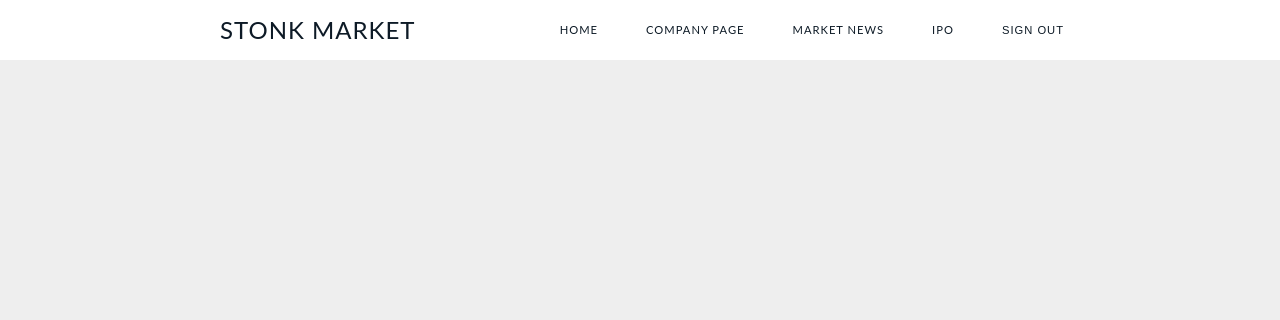
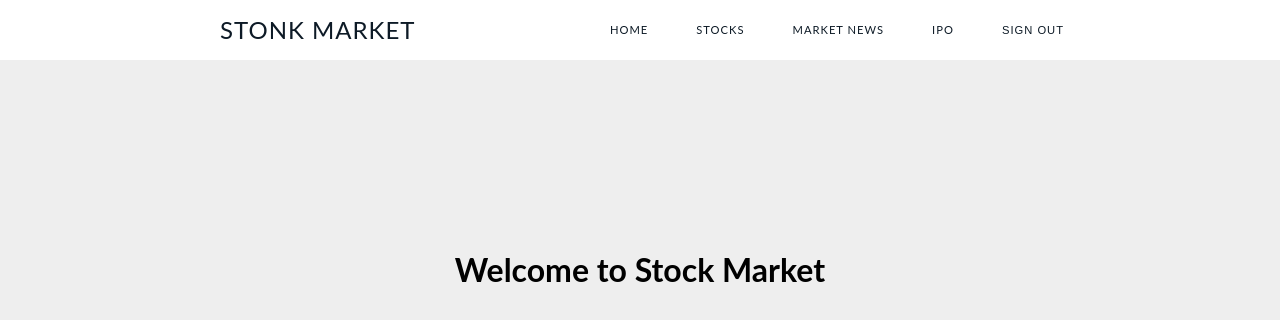
Before and after one commit to dharmitviradia/CS-554-Web-Programming-II-Project, a React (Create React App) app in the folder Client/: page / in a window 1280 px wide. Shown: the top 320 px of the page. Built offline with nearby package versions, Linux system fonts and the light colour scheme; no server answers; sample sign-in values are in the browser's storage.

Commit message:
Tweak home page and error

```diff
--- a/Client/src/App.css
+++ b/Client/src/App.css
@@ -430,3 +430,18 @@ footer {
   width: 320px;
   height: 500px;
 }
+
+/* Home */
+
+.homePage {
+  margin: 250px auto;
+  text-align: center;
+}
+
+/* Error */
+
+.error {
+  width: 50%;
+  margin: 250px auto;
+  text-align: center;
+}
--- a/Client/src/components/App.js
+++ b/Client/src/components/App.js
@@ -5,8 +5,9 @@ import Company from './CompanyPage';
 import MarketNews from './MarketNews';
 import Ipo from './Ipo';
 import HomePage from './HomePage';
-import {BrowserRouter as Router, Route, Link, Redirect} from 'react-router-dom';
+import {BrowserRouter as Router, Route, Link, Redirect, Switch} from 'react-router-dom';
 import Search from './Search';
+import { Alert } from '@material-ui/lab';
 import firebase from 'firebase';
 
 function App() {
@@ -51,7 +52,7 @@ function App() {
 
               <ul id="menu">
                 <li><Link to="/">Home</Link></li>
-                <li><Link to="/company-page/AAPL" id="AAPL">Company Page</Link></li>
+                <li><Link to="/company-page/AAPL" id="AAPL">Stocks</Link></li>
                 <li><Link to="/market-news">Market News</Link></li>
                 <li><Link to="/ipo">IPO</Link></li>
                 <li><button className="button" onClick={SignOut}>Sign Out</button></li>
@@ -63,12 +64,17 @@ function App() {
         </div>
 
         <div className='App-body'>
-          <Route exact path='/' component={HomePage}></Route>
-          <Route exact path='/company-page/:id' component={Company}></Route>
+          <Switch>
+            <Route exact path='/' component={HomePage}></Route>
+            <Route exact path='/company-page/:id' component={Company}></Route>
 
-          <Route exact path="/market-news" component={MarketNews}></Route>
+            <Route exact path="/market-news" component={MarketNews}></Route>
 
-          <Route exact path="/ipo" component={Ipo}></Route>
+            <Route exact path="/ipo" component={Ipo}></Route>
+
+            <Route path="*" component={Error404} />
+          </Switch>
+
         </div>
 
         </Router>
@@ -86,4 +92,12 @@ function App() {
     }
 }
 
+function Error404() {
+  return (
+    <Alert severity="error" className="alert error">
+      404: Resource Not Found
+    </Alert>
+  )
+}
+
 export default App;
--- a/Client/src/components/CompanyPage.js
+++ b/Client/src/components/CompanyPage.js
@@ -72,8 +72,8 @@ const useStyles = makeStyles((theme) => ({
         width: '20%',
         margin: '5%',
         padding: '2%',
-        background: '#00CC00',
-        color: '#ffffff',
+        background: '#6c6c6c',
+        color: '#eeeeee',
         fontSize: 17,
         fontFamily: 'Roboto Mono',
     },
@@ -292,11 +292,11 @@ const CompanyPage = (props) => {
                                 Buy
                     </Button>
                         </div>
-                        <div>
+                        {/* <div>
                             <Button onClick={handleOpen} className={classes.button}>
                                 Add to Wishlist
                     </Button>
-                        </div>
+                        </div> */}
                         <div className={classes.center}>
                             <div className={classes.subTitle}> Trading at ${stockData.o}   Low : ${stockData.l}     <br /> High : ${stockData.h}</div>
                         </div>
--- a/Client/src/components/HomePage.js
+++ b/Client/src/components/HomePage.js
@@ -42,8 +42,8 @@ const Profile = (props) =>{
   },[])
 
     return(
-      <div>
-
+      <div className="homePage">
+          <h1>Welcome to Stock Market</h1>
       </div>
     )
 
--- a/Client/src/components/Ipo.js
+++ b/Client/src/components/Ipo.js
@@ -29,7 +29,7 @@ const Ipo = () => {
       return (
         <div key={data.id}>
             <figure class="snip1529">
-                <img className="ipo-image" src="https://cdn.wallpapersafari.com/56/10/aLXqcy.jpg" alt={data.id} />
+                <img className="ipo-image" src="https://cdn.wallpapersafari.com/56/10/aLXqcy.jpg" alt={data.symbol} role="presentation"/>
                 <div class="date"><span class="day" style={{padding: 5}}>{data.date}</span></div>
 
                 <figcaption>
```
Also changed, not shown: Client/src/components/SignIn.js (line endings or trailing spaces).
